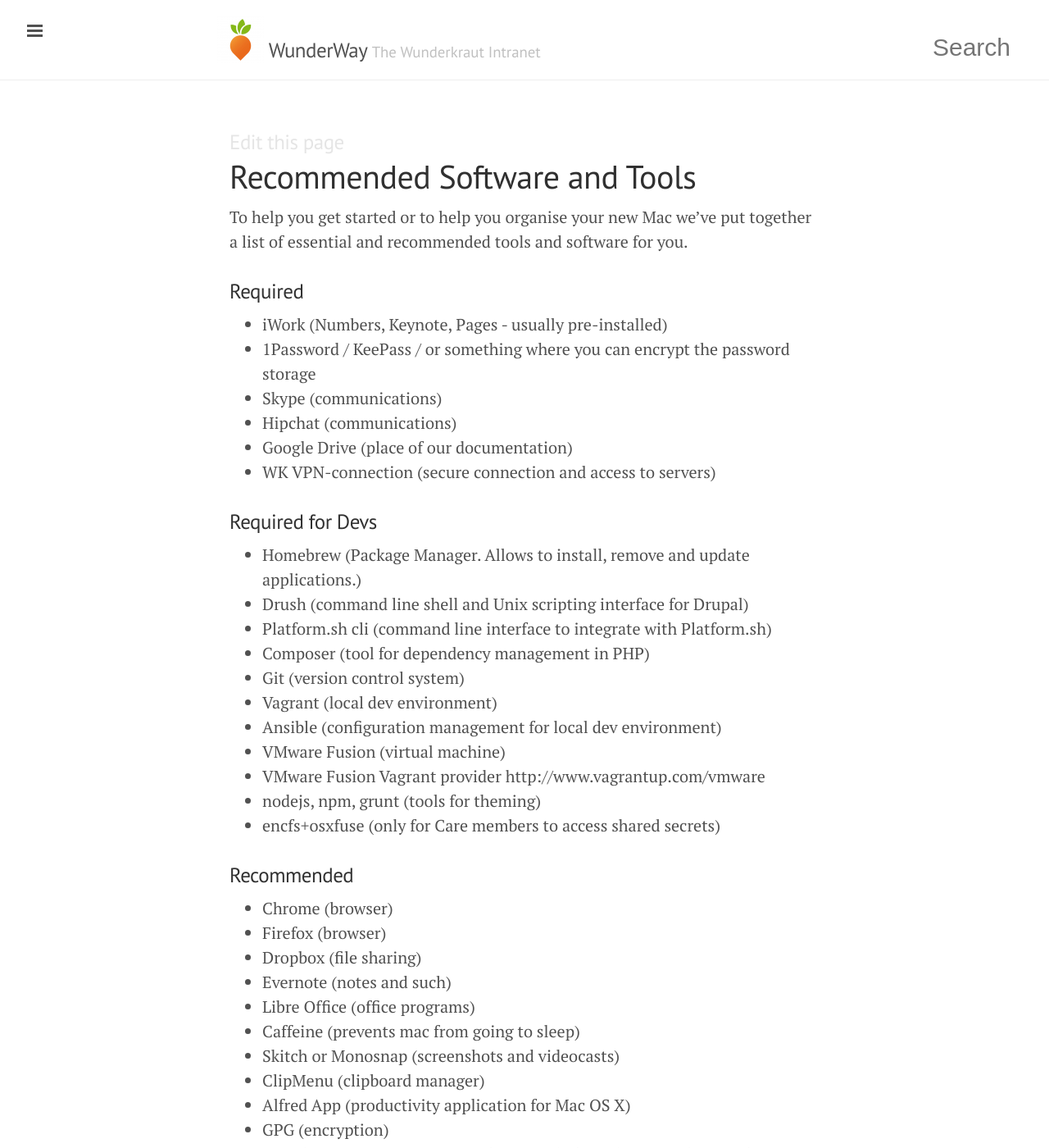
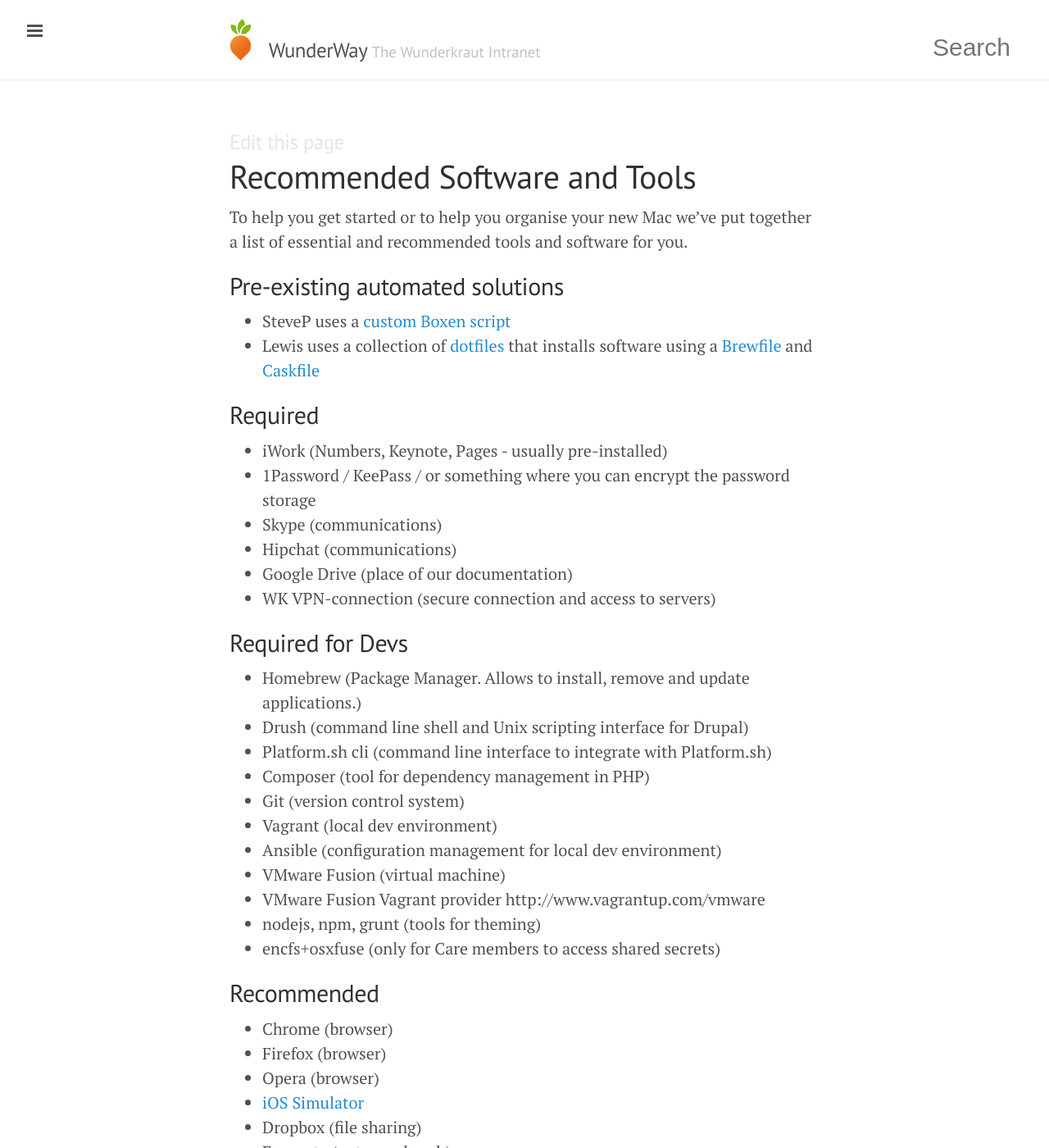
Before and after one commit to tormi/WunderWay, a Jekyll site: the page built from working-at-wunderkraut/recommended-software-and-tools.md, in a window 1280 px wide and 1400 px high. Shown: the whole window at 82% size. Built offline with Jekyll 4.4.1, drawn with Linux system fonts in a browser that asks for light colours; nearby versions of some CDN libraries; Markdown is read by kramdown in place of the engine named in the settings.

Commit message:
Update recommended-software-and-tools.md

```diff
--- a/working-at-wunderkraut/recommended-software-and-tools.md
+++ b/working-at-wunderkraut/recommended-software-and-tools.md
@@ -5,7 +5,11 @@
 
 To help you get started or to help you organise your new Mac we've put together a list of essential and recommended tools and software for you.
 
-###Required
+## Pre-existing automated solutions
+- SteveP uses a [custom Boxen script](https://github.com/WunderRoot/WunderMac)
+- Lewis uses a collection of [dotfiles](https://github.com/lewisnyman/dotfiles) that installs software using a [Brewfile](https://github.com/lewisnyman/dotfiles/blob/Lewis/Brewfile) and [Caskfile](https://github.com/lewisnyman/dotfiles/blob/Lewis/Caskfile)
+
+## Required
 - iWork (Numbers, Keynote, Pages - usually pre-installed)
 - 1Password / KeePass / or something where you can encrypt the password storage
 - Skype (communications)
@@ -13,7 +17,7 @@
 - Google Drive (place of our documentation)
 - WK VPN-connection (secure connection and access to servers)
 
-###Required for Devs
+## Required for Devs
 - Homebrew (Package Manager. Allows to install, remove and update applications.)
 - Drush (command line shell and Unix scripting interface for Drupal)
 - Platform.sh cli (command line interface to integrate with Platform.sh)
@@ -26,9 +30,11 @@
 - nodejs, npm, grunt (tools for theming)
 - encfs+osxfuse (only for Care members to access shared secrets)
 
-###Recommended
+## Recommended
 - Chrome (browser)
 - Firefox (browser)
+- Opera (browser)
+- [iOS Simulator](http://www.macinstruct.com/node/494)
 - Dropbox (file sharing)
 - Evernote (notes and such)
 - Libre Office (office programs)
@@ -39,7 +45,7 @@
 - GPG (encryption)
 - Your favorite ToDo app (examples: Wunderlist, Things, Todoist, todo.txt)
 
-###Recommended for devs
+## Recommended for devs
 - Virtualbox (virtual machine)
 - Iterm2 (alternative terminal)
 - MySQL Workbench, Sequel Pro (GUI for database connections)
```
